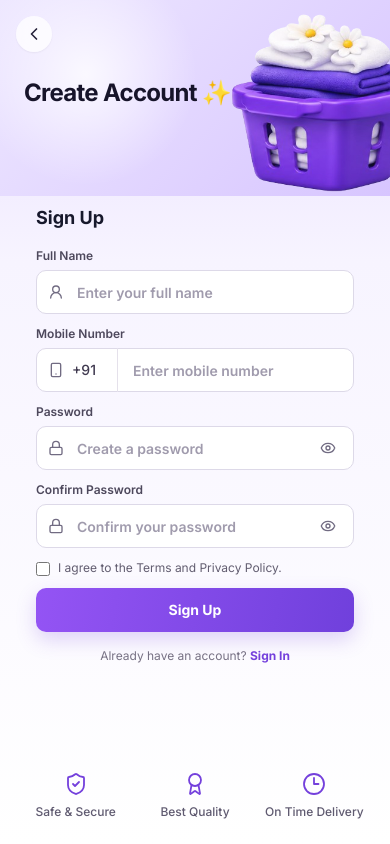
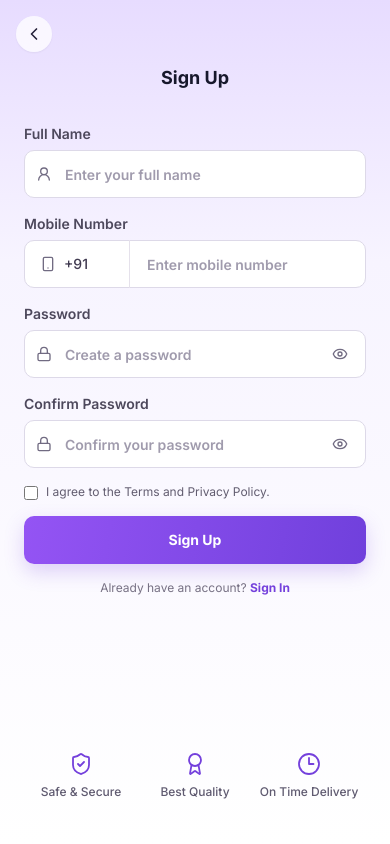
Before and after one commit to Ogpavan/mydhobi, a Next.js app in the folder web/: page /register in a window 390 px wide. Built offline with nearby package versions, Linux system fonts and the light colour scheme.

Commit message:
Polish auth mobile layouts

```diff
--- a/web/app/admin/rate-card/page.tsx
+++ b/web/app/admin/rate-card/page.tsx
@@ -3,5 +3,5 @@
 import { AdminClientRedirect } from "@/components/admin/admin-client-redirect";
 
 export default function RateCardPage() {
-  return <AdminClientRedirect href="/admin/services/pricing" />;
+  return <AdminClientRedirect href="/admin/services" />;
 }
--- a/web/app/admin/services/pricing/page.tsx
+++ b/web/app/admin/services/pricing/page.tsx
@@ -1,7 +1,7 @@
 "use client";
 
-import { AdminServicePricingClient } from "@/components/admin/admin-client-pages";
+import { AdminClientRedirect } from "@/components/admin/admin-client-redirect";
 
 export default function ServicePricingPage() {
-  return <AdminServicePricingClient />;
+  return <AdminClientRedirect href="/admin/services" />;
 }
--- a/web/app/register/page.tsx
+++ b/web/app/register/page.tsx
@@ -9,7 +9,7 @@ import { AuthShell } from "@/components/auth/auth-shell";
 import { startNavigationProgress } from "@/components/navigation-loader";
 
 const inputClassName =
-  "h-11 w-full rounded-[10px] border border-[#ddd9e8] bg-white text-sm text-[#25213a] outline-none transition placeholder:text-[#a09bad] focus:border-[#7440dc] focus:ring-2 focus:ring-[#7440dc]/10";
+  "h-12 w-full rounded-[10px] border border-[#ddd9e8] bg-white text-sm text-[#25213a] outline-none transition placeholder:text-[#a09bad] focus:border-[#7440dc] focus:ring-2 focus:ring-[#7440dc]/10";
 
 export default function RegisterPage() {
   const router = useRouter();
@@ -56,11 +56,11 @@ export default function RegisterPage() {
   }
 
   return (
-    <AuthShell title="Create Account ✨" backHref="/" className="p-5" cardless>
-      <h2 className="text-lg font-bold">Sign Up</h2>
+    <AuthShell title="Create Account ✨" backHref="/" className="pt-16" cardless showHero={false}>
+      <h2 className="text-center text-lg font-bold">Sign Up</h2>
 
-      <form onSubmit={submit} className="mt-4 space-y-3">
-        <label className="block text-xs font-semibold text-[#4d485c]">
+      <form onSubmit={submit} className="mt-8 space-y-4">
+        <label className="block text-sm font-semibold text-[#4d485c]">
           Full Name
           <span className="relative mt-1.5 flex">
             <UserRound className="pointer-events-none absolute left-3 top-1/2 h-4 w-4 -translate-y-1/2 text-[#716b82]" />
@@ -76,10 +76,10 @@ export default function RegisterPage() {
           </span>
         </label>
 
-        <label className="block text-xs font-semibold text-[#4d485c]">
+        <label className="block text-sm font-semibold text-[#4d485c]">
           Mobile Number
           <span className="relative mt-1.5 flex">
-            <span className="absolute inset-y-0 left-0 flex w-[82px] items-center gap-2 border-r border-[#e5e1eb] pl-3 text-sm font-medium text-[#403a50]">
+            <span className="absolute inset-y-0 left-0 flex w-[106px] items-center gap-2 border-r border-[#e5e1eb] pl-4 text-sm font-medium text-[#403a50]">
               <Smartphone className="h-4 w-4 text-[#716b82]" />
               +91
             </span>
@@ -97,7 +97,7 @@ export default function RegisterPage() {
                   .replace(/\D/g, "")
                   .slice(0, 10);
               }}
-              className={`${inputClassName} pl-[96px] pr-3`}
+              className={`${inputClassName} pl-[122px] pr-3`}
             />
           </span>
         </label>
@@ -136,7 +136,7 @@ export default function RegisterPage() {
 
         <button
           disabled={saving}
-          className="h-11 w-full rounded-[10px] bg-[linear-gradient(100deg,#9454f4,#7040dc)] text-sm font-bold text-white shadow-[0_8px_20px_rgba(116,64,220,0.22)] transition hover:brightness-95 disabled:opacity-60"
+          className="h-12 w-full rounded-[10px] bg-[linear-gradient(100deg,#9454f4,#7040dc)] text-sm font-bold text-white shadow-[0_8px_20px_rgba(116,64,220,0.22)] transition hover:brightness-95 disabled:opacity-60"
         >
           {saving ? "Creating..." : "Sign Up"}
         </button>
@@ -168,7 +168,7 @@ function PasswordField({
   autoComplete: string;
 }) {
   return (
-    <label className="block text-xs font-semibold text-[#4d485c]">
+    <label className="block text-sm font-semibold text-[#4d485c]">
       {label}
       <span className="relative mt-1.5 flex">
         <Lock className="pointer-events-none absolute left-3 top-1/2 h-4 w-4 -translate-y-1/2 text-[#716b82]" />
--- a/web/components/admin/admin-header.tsx
+++ b/web/components/admin/admin-header.tsx
@@ -46,7 +46,6 @@ export function AdminHeader({
     "/admin/rate-card": "Rate Card",
     "/admin/services": "Services",
     "/admin/services/categories": "Service Categories",
-    "/admin/services/pricing": "Pricing",
     "/admin/riders": "Riders",
     "/admin/payments": "Payments",
     "/admin/offers": "Offers & Coupons",
--- a/web/components/admin/admin-sidebar.tsx
+++ b/web/components/admin/admin-sidebar.tsx
@@ -45,7 +45,6 @@ const navItems: NavItem[] = [
     children: [
       { title: "Categories", href: "/admin/services/categories" },
       { title: "Services", href: "/admin/services" },
-      { title: "Pricing", href: "/admin/services/pricing" },
     ],
   },
   { key: "inventory", title: "Inventory", href: "/admin/inventory" },
--- a/web/components/auth/auth-shell.tsx
+++ b/web/components/auth/auth-shell.tsx
@@ -14,32 +14,39 @@ const benefits = [
 
 export function AuthShell({
   title,
+  subtitle,
   backHref,
   children,
   className,
   cardless = false,
+  showHero = true,
 }: {
   title: string;
+  subtitle?: string;
   backHref?: string;
   children: React.ReactNode;
   className?: string;
   cardless?: boolean;
+  showHero?: boolean;
 }) {
   const backClassName =
     "absolute left-4 top-4 z-20 flex h-9 w-9 items-center justify-center rounded-full bg-white/75 text-[#25213a] shadow-sm backdrop-blur transition hover:bg-white focus-visible:outline-none focus-visible:ring-2 focus-visible:ring-[#7440dc]";
 
   return (
     <main className="min-h-[100svh] bg-[#f3efff] text-[#17182c] sm:px-5 sm:py-5 lg:flex lg:items-center lg:justify-center lg:px-8 lg:py-8">
-      <section className="relative mx-auto flex min-h-[100svh] w-full max-w-[460px] flex-col overflow-hidden bg-[linear-gradient(180deg,#e7dcff_0%,#f7f4ff_31%,#ffffff_100%)] shadow-[0_22px_70px_rgba(80,48,150,0.14)] sm:min-h-[calc(100svh-2.5rem)] sm:rounded-[22px] lg:grid lg:min-h-[680px] lg:max-w-[1040px] lg:grid-cols-[0.92fr_1.08fr] lg:bg-[linear-gradient(110deg,#e4d8ff_0%,#f5f1ff_49%,#ffffff_100%)]">
+      <section className={cn(
+        "relative mx-auto flex min-h-[100svh] w-full max-w-[460px] flex-col overflow-hidden bg-[linear-gradient(180deg,#e7dcff_0%,#f7f4ff_31%,#ffffff_100%)] shadow-[0_22px_70px_rgba(80,48,150,0.14)] sm:min-h-[calc(100svh-2.5rem)] sm:rounded-[22px]",
+        showHero && "lg:grid lg:min-h-[680px] lg:max-w-[1040px] lg:grid-cols-[0.92fr_1.08fr] lg:bg-[linear-gradient(110deg,#e4d8ff_0%,#f5f1ff_49%,#ffffff_100%)]",
+      )}>
         {backHref ? (
           <Link href={backHref} aria-label="Back" className={backClassName}>
             <ChevronLeft className="h-5 w-5" />
           </Link>
         ) : null}
 
-        <div className="relative h-[196px] shrink-0 overflow-hidden px-6 pt-[78px] sm:h-[210px] sm:px-7 sm:pt-[86px] lg:h-auto lg:min-h-full lg:px-10 lg:pt-28">
+        {showHero ? <div className="relative h-[245px] shrink-0 overflow-hidden rounded-b-[28px] px-8 pt-[136px] sm:h-[210px] sm:rounded-b-none sm:px-7 sm:pt-[86px] lg:h-auto lg:min-h-full lg:px-10 lg:pt-28">
           <div className="absolute inset-0 bg-[radial-gradient(circle_at_22%_38%,rgba(255,255,255,0.8),transparent_34%),linear-gradient(135deg,#eee8ff_0%,#d7c5ff_100%)]" />
-          <div className="absolute -right-7 top-3 h-[190px] w-[230px] opacity-95 sm:right-0 sm:w-[245px] lg:-bottom-2 lg:-right-10 lg:top-auto lg:h-[470px] lg:w-[520px]">
+          <div className="absolute -right-8 top-3 h-[230px] w-[215px] opacity-95 sm:right-0 sm:w-[245px] lg:-bottom-2 lg:-right-10 lg:top-auto lg:h-[470px] lg:w-[520px]">
             <Image
               src="/wash_fold.png"
               alt=""
@@ -53,10 +60,18 @@ export function AuthShell({
             <h1 className="whitespace-nowrap text-2xl font-bold leading-tight tracking-[-0.03em] text-[#17142a] lg:text-4xl">
               {title}
             </h1>
+            {subtitle ? (
+              <p className="mt-4 hidden text-[22px] font-bold leading-tight text-[#17142a] sm:block">
+                {subtitle}
+              </p>
+            ) : null}
           </div>
-        </div>
+        </div> : null}
 
-        <div className="relative z-10 -mt-3 flex flex-1 flex-col px-4 pb-5 sm:px-5 lg:mt-0 lg:min-h-full lg:px-10 lg:py-8">
+        <div className={cn(
+          "relative z-10 flex flex-1 flex-col px-6 pb-6 sm:px-5 lg:min-h-full lg:px-10 lg:py-8",
+          showHero ? "-mt-3 lg:mt-0" : "mt-0",
+        )}>
           {cardless ? (
             <div className={cn("lg:mt-auto", className)}>{children}</div>
           ) : (
@@ -70,7 +85,7 @@ export function AuthShell({
             </div>
           )}
 
-          <div className="mt-auto grid grid-cols-3 gap-2 px-1 pb-1 pt-7 lg:pt-8">
+          <div className="mt-auto grid grid-cols-3 gap-2 px-1 pb-5 pt-8 lg:pt-8">
             {benefits.map(({ label, icon: Icon }) => (
               <div key={label} className="flex min-w-0 flex-col items-center text-center">
                 <Icon className="h-6 w-6 text-[#7440dc]" strokeWidth={1.8} />
```
Also changed, not shown: web/app/page.tsx (+8 -9 lines).
